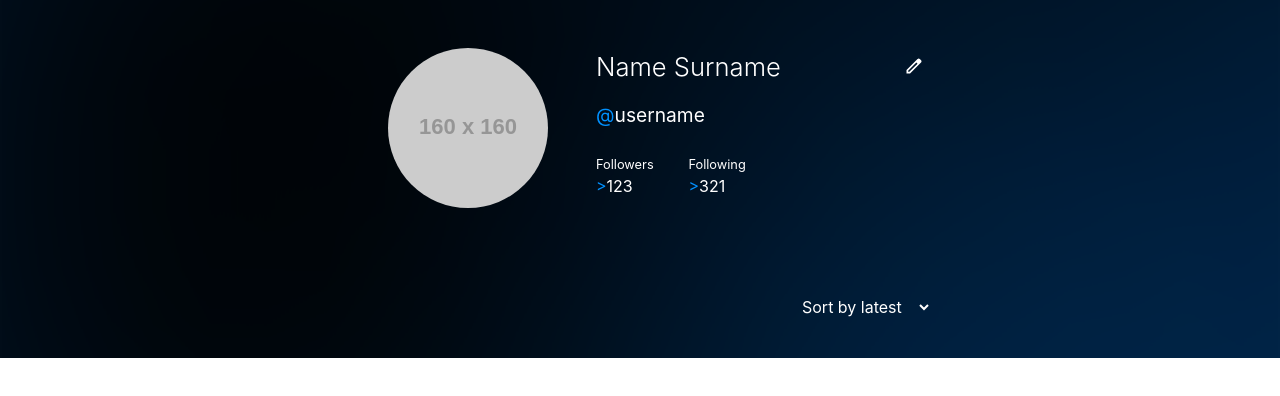
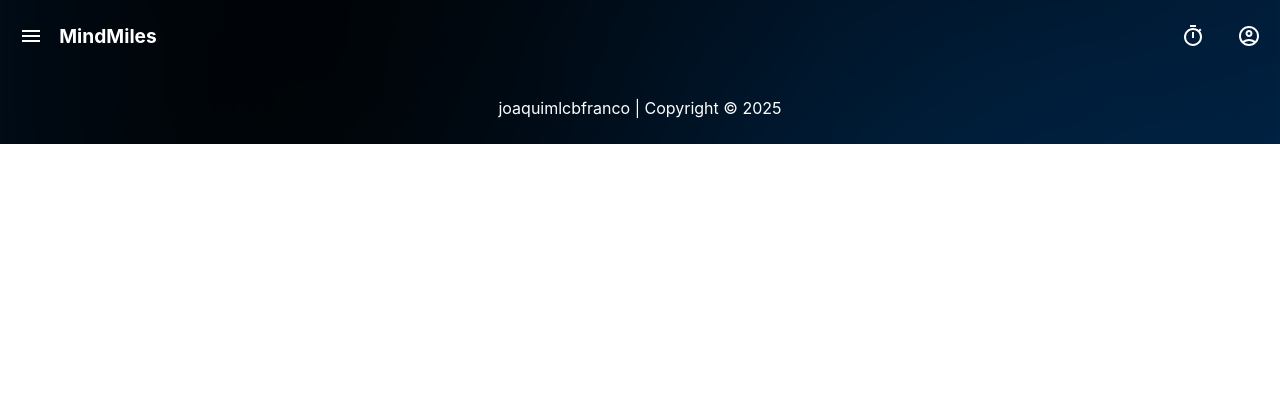
Before and after one commit to joaquimlcbfranco/mindmiles-frontend, a React (Vite) app: page / in a window 1280 px wide. Shown: the top 396 px of the page. Built offline with nearby package versions, Linux system fonts and the light colour scheme.

Commit message:
feat: Load Outlet component to manage App children automatically

```diff
--- a/src/App.jsx
+++ b/src/App.jsx
@@ -1,11 +1,15 @@
-import Feed from "./pages/feed/Feed.jsx";
-import Profile from "./pages/profile/Profile.jsx";
+import style from "./App.module.css";
+import Header from "./components/header/Header.jsx";
+import Footer from "./components/footer/Footer.jsx";
+import { Link, Outlet } from "react-router-dom";
 
 function App() {
 	return (
-		<>
-			<Profile />
-		</>
+		<div className={style.appContainer}>
+			<Header />
+			<Outlet />
+			<Footer />
+		</div>
 	);
 }
 
```
